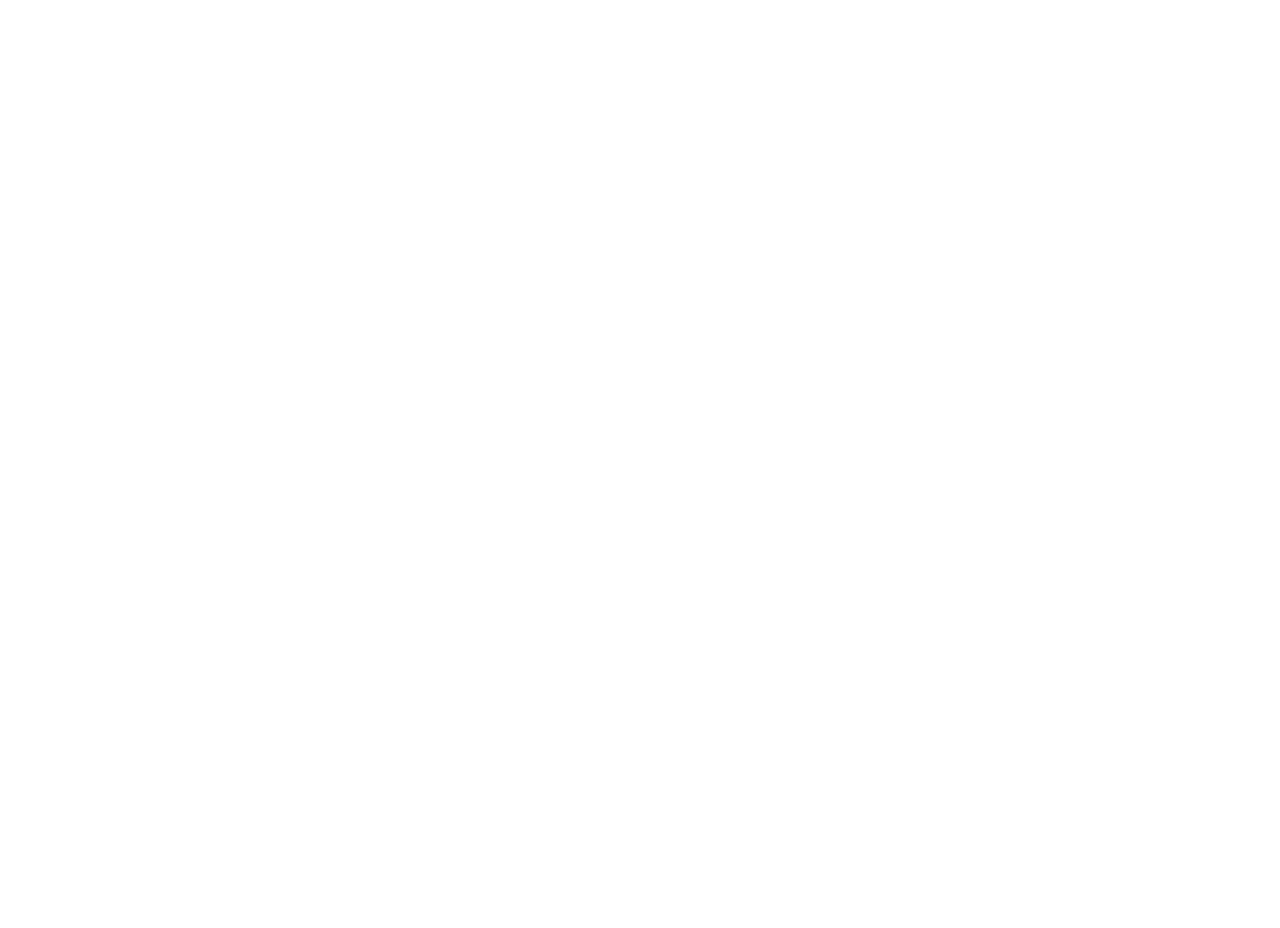
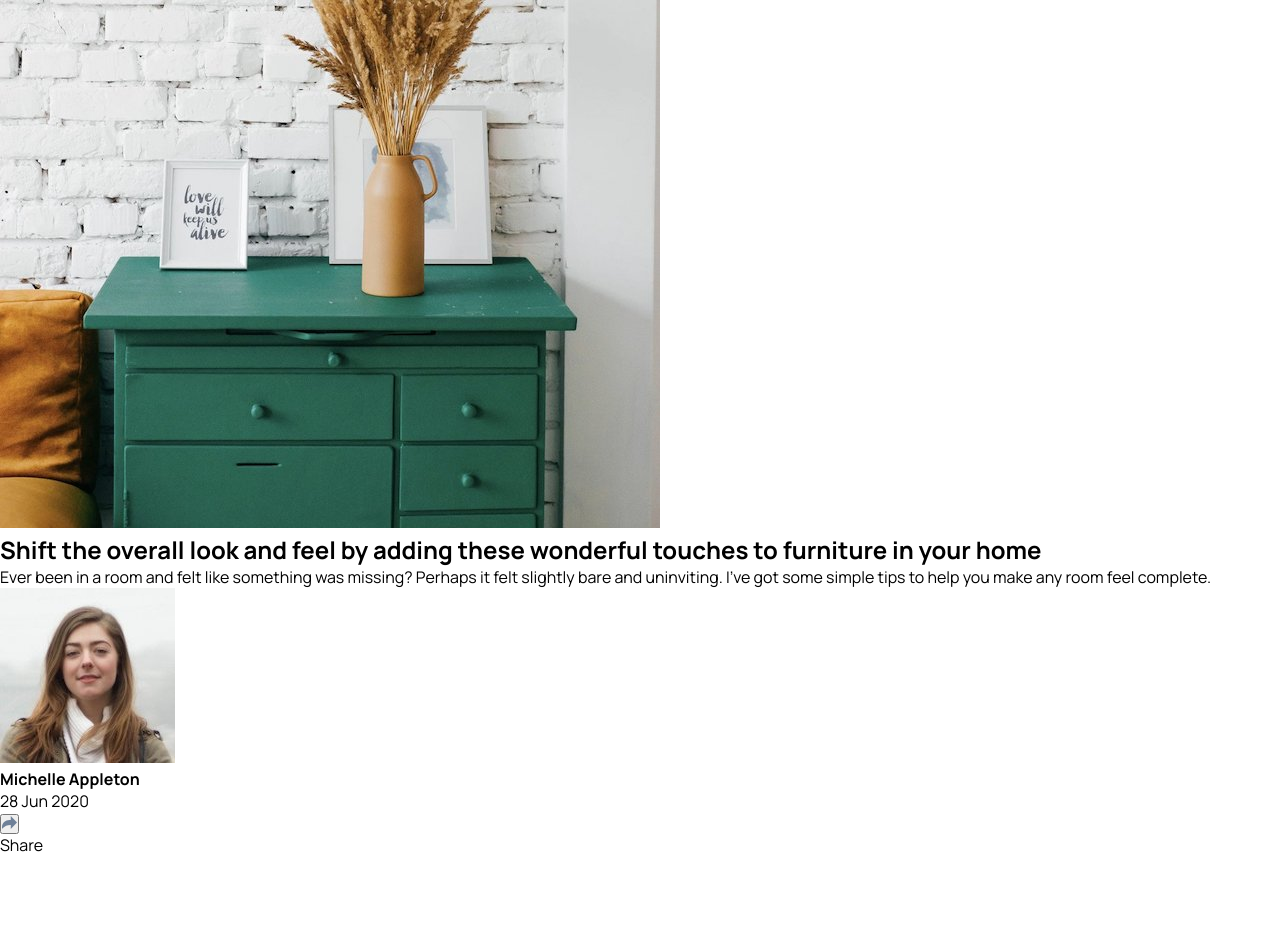
Before and after one commit to naskriK/Articly, a plain HTML site: page index.html in a window 1280 px wide. Before the commit the page ends 800 px from the top, so only its background shows below. Drawn offline with Linux system fonts and the light colour scheme.

Commit message:
HTML structure
Add HTML structure based on semantic and acceisiblity.

```diff
--- a/index.html
+++ b/index.html
@@ -14,5 +14,82 @@
     <title>Frontend Mentor | Article preview component</title>
     <link rel="stylesheet" href="./src/style/style.css" />
   </head>
-  <body></body>
+  <body>
+    <main class="main">
+      <div class="wrapper">
+        <article class="card">
+          <figure class="card__image-container">
+            <img
+              src="./src/assets/images/drawers.jpg"
+              alt="Drawers"
+              class="card__image"
+            />
+          </figure>
+          <div class="card__content">
+            <h1 class="card__title">
+              Shift the overall look and feel by adding these wonderful touches
+              to furniture in your home
+            </h1>
+            <p class="card__description">
+              Ever been in a room and felt like something was missing? Perhaps
+              it felt slightly bare and uninviting. I’ve got some simple tips to
+              help you make any room feel complete.
+            </p>
+            <div class="card__social">
+              <div class="author">
+                <img
+                  src="./src/assets/images/avatar-michelle.jpg"
+                  alt="Michelle Appleton"
+                  class="author__image"
+                />
+                <div class="author__personal">
+                  <strong class="author__name">Michelle Appleton</strong>
+                  <p class="author__date">28 Jun 2020</p>
+                </div>
+              </div>
+              <button class="btn btn--socials" aria-label="Socials">
+                <img
+                  src="./src/assets/images/icon-share.svg"
+                  alt=""
+                  class="btn__image"
+                />
+              </button>
+              <div class="socials">
+                <p class="socials__title">Share</p>
+                <ul class="socials__list">
+                  <li class="socials__item">
+                    <a href="#" class="socials__link">
+                      <img
+                        src="./src/assets/images/icon-facebook.svg"
+                        alt="Facebook"
+                        class="socials__icon"
+                      />
+                    </a>
+                  </li>
+                  <li class="socials__item">
+                    <a href="#" class="socials__link">
+                      <img
+                        src="./src/assets/images/icon-twitter.svg"
+                        alt="Twitter"
+                        class="socials__icon"
+                      />
+                    </a>
+                  </li>
+                  <li class="socials__item">
+                    <a href="#" class="socials__link">
+                      <img
+                        src="./src/assets/images/icon-pinterest.svg"
+                        alt="Pinterest"
+                        class="socials__icon"
+                      />
+                    </a>
+                  </li>
+                </ul>
+              </div>
+            </div>
+          </div>
+        </article>
+      </div>
+    </main>
+  </body>
 </html>
--- a/src/style/style.css
+++ b/src/style/style.css
@@ -43,6 +43,14 @@
   --color-gray: hsl(212, 23%, 69%);
 }
 
+*,
+*::before,
+*::after {
+  margin: 0;
+  padding: 0;
+  box-sizing: border-box;
+}
+
 body {
   font-family: var(--primary-ff);
 }
```
